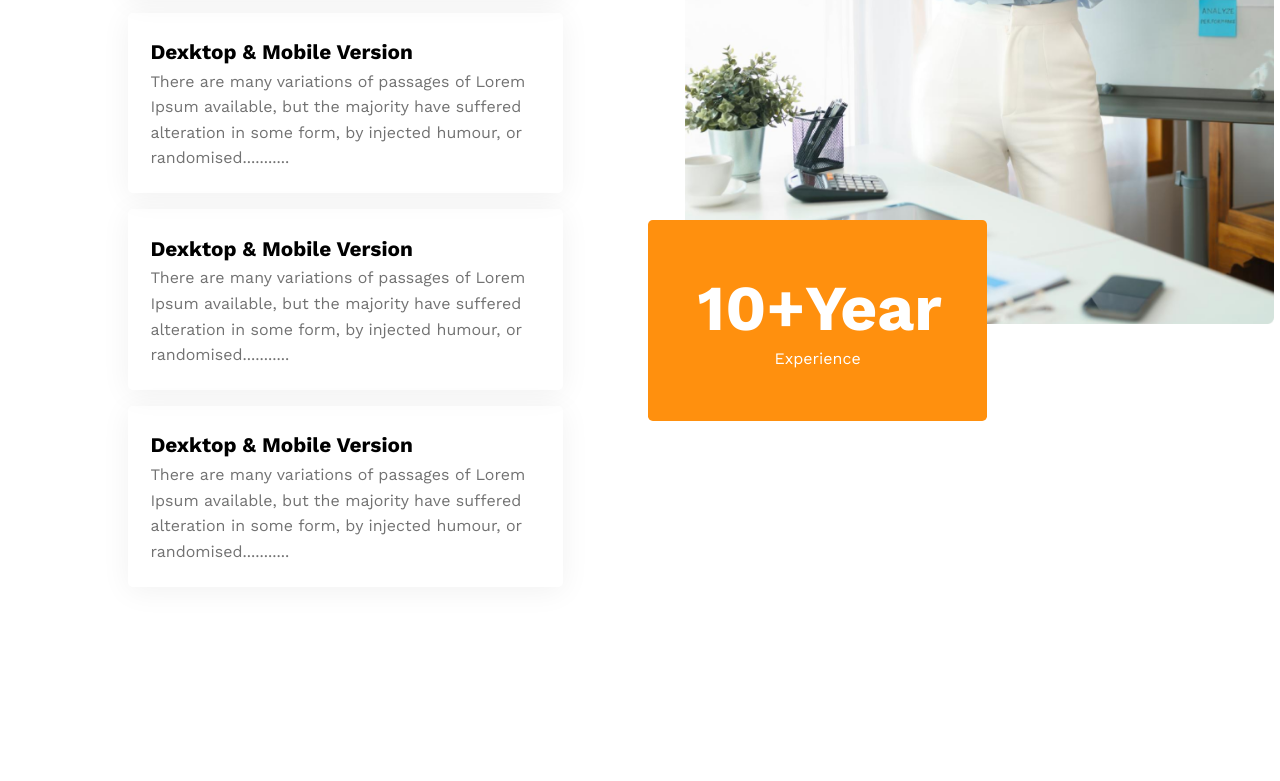
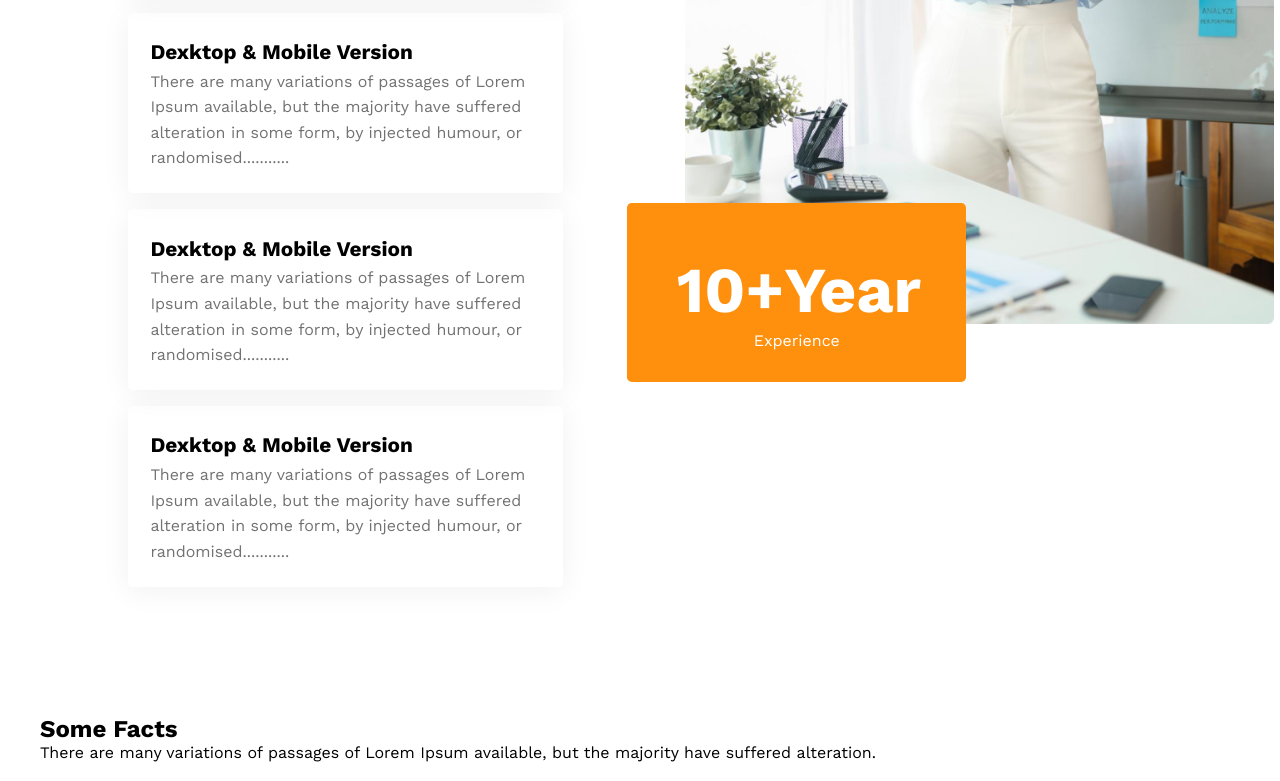
Before and after one commit to Mirazsarker18/g3-architects-website, a plain HTML site: page index.html in a window 1280 px wide. Shown: the part 2614-3395 px from the top of the page. Before the commit the page ends 3329 px from the top, so only its background shows below. Drawn offline with nearby package versions, Linux system fonts and the light colour scheme.

Commit message:
some updated

```diff
--- a/css/style.css
+++ b/css/style.css
@@ -198,14 +198,19 @@ img{
     border-radius: 0.3rem;
     margin-top: 1rem;
 }
+.experience-col-flex{
+    display: flex;
+    align-items: center;
+}
 .experience-year-box{
     padding: 3.1rem;
     background: var(--secondary-color);
     width: 15rem;
+    height: 5rem;
     border-radius: .3rem;
     text-align: center;
     position: absolute;
-    margin: -6.5rem 0 0 3.3rem;
+    margin: -4rem 0 0 2rem;
 
 }
 .experience-text{
@@ -215,6 +220,10 @@ img{
     margin: .3rem 0;
 }
 /*--- Experience ---css ---- style ---- end */
+
+/*---  Facts ---css ---- style ---- start */
+
+/*---  Facts ---css ---- style ---- end */
 
 /*--- ---css ---- style ---- start */
 /*--- ---css ---- style ---- end */
@@ -233,6 +242,3 @@ img{
 
 /*--- ---css ---- style ---- start */
 /*--- ---css ---- style ---- end */
-
-/*--- ---css ---- style ---- start */
-/*--- ---css ---- style ---- end */
--- a/index.html
+++ b/index.html
@@ -125,17 +125,38 @@
                     </div>
                     <div class="experience-container-col-img">
                         <img src="asset/images/architect.png" alt="architect image">
-                        <div class="experience-year-box">
-                            <h1 class="h1-text experience-text">10+Year</h1>
-                            <p class="p-text experience-text">Experience</p>
+                        <div class="experience-col-flex">
+                            <div class="experience-year-box">
+                                <h1 class="h1-text experience-text">10+Year</h1>
+                                <p class="p-text experience-text">Experience</p>
+                            </div>
                         </div>
                     </div>
                 </div>
             </div>
         </section>
         <!-- Experience  -- html- end -->
-        <!--  -- html- start -->
-        <!--  -- html- end -->
+        <!--  Facts -- html- start -->
+        <section>
+            <div class="container">
+                <div class="facts-container-text-row">
+                    <div class="fects-container-col">
+                        <h2>Some Facts</h2>
+                        <p>There are many variations of passages of Lorem Ipsum available, but the majority have suffered alteration.</p>
+                    </div>
+                </div>
+                <div class="facts-container-box-row">
+                    <div class="facts-container-box-col">
+                        <div class="facts-box-col">
+                            <img src="asset/images/" alt="">
+                        </div>
+                    </div>
+                </div>
+            </div>
+        </section>
+        <!--  Facts -- html- end -->
+
+
         <!--  -- html- start -->
         <!--  -- html- end -->
     </main>
```
